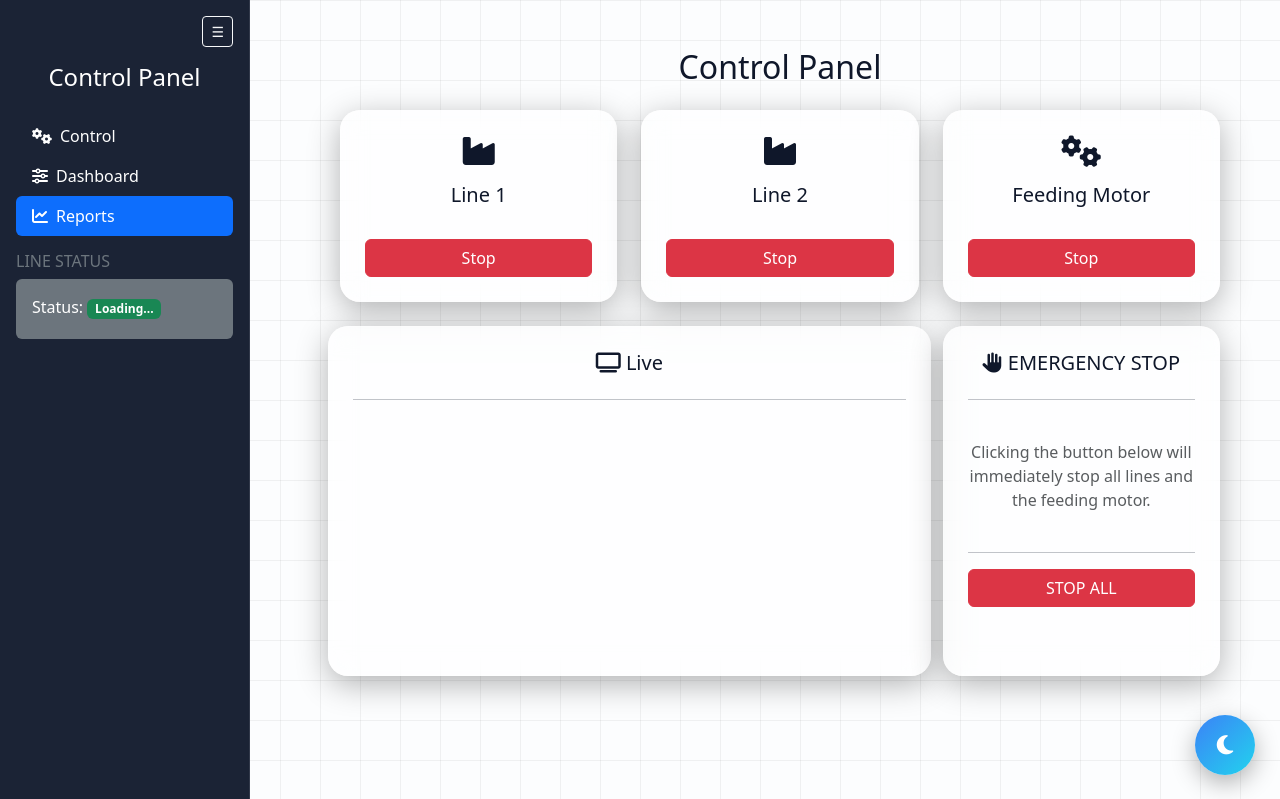
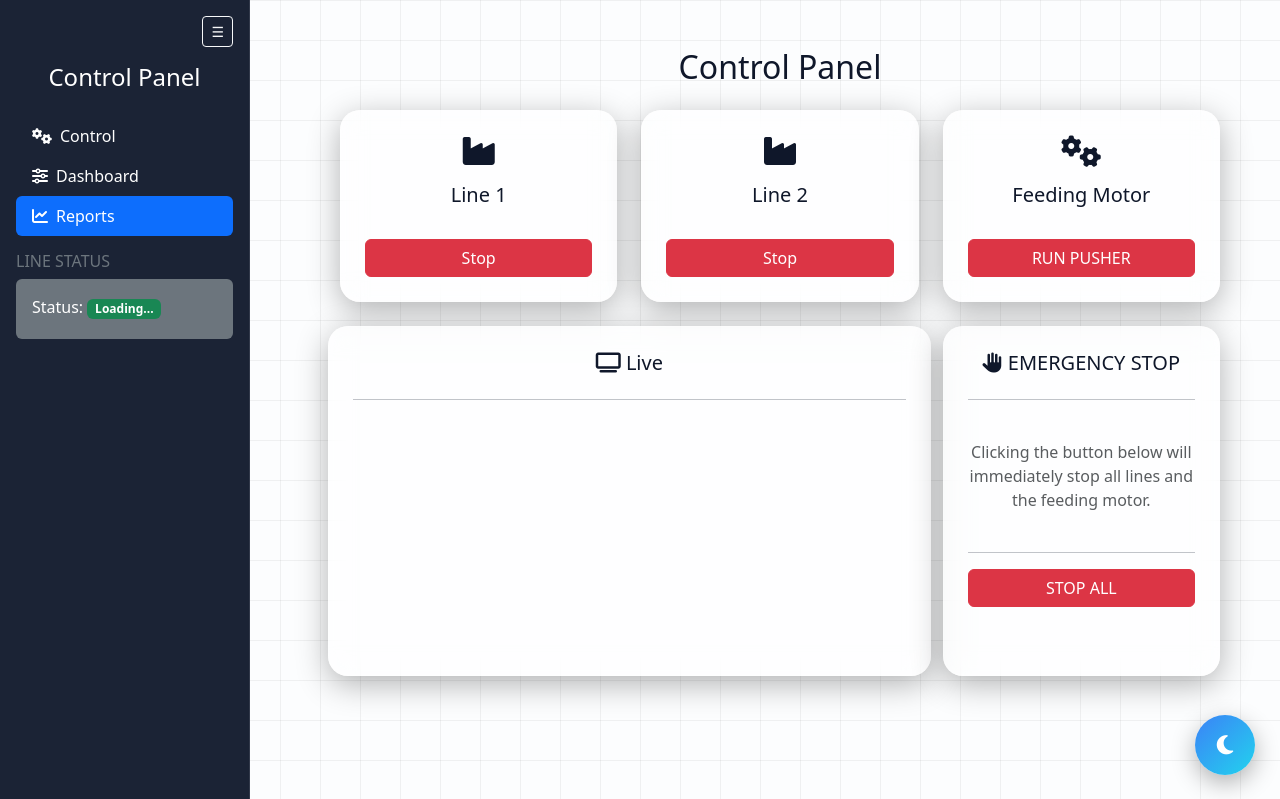
Before and after one commit to mosadnabil011/industrial-product-inspection-system, a Flask app: page / in a window 1280 px wide. Shown: the top 799 px of the page. Run offline with Flask 3, Linux system fonts and the light colour scheme; data comes from the database, SQL or seed files in the repository.

Commit message:
add run pusher to control form ui

```diff
--- a/routes/control.py
+++ b/routes/control.py
@@ -1,6 +1,7 @@
 from flask import Blueprint, jsonify
 
 control_bp = Blueprint("control", __name__)
+
 
 def init_control_routes(motor_controller):
 
@@ -11,7 +12,6 @@ def init_control_routes(motor_controller):
             "main_motor": state
         }), 200
 
-
     @control_bp.route("/toggle-bad", methods=["POST"])
     def toggle_bad_line():
         state = motor_controller.toggle_motor("bad")
@@ -19,13 +19,20 @@ def init_control_routes(motor_controller):
             "bad_motor": state
         }), 200
 
-    @control_bp.route("/toggle-pusher", methods=["POST"])
-    def toggle_pusher_line():
-        state = motor_controller.toggle_motor("pusher")
+    # @control_bp.route("/toggle-pusher", methods=["POST"])
+    # def toggle_pusher_line():
+    #     state = motor_controller.toggle_motor("pusher")
+    #     return jsonify({
+    #         "pusher_motor": state
+    #     }), 200
+
+    @control_bp.route("/run-pusher", methods=["POST"])
+    def run_pusher():
+        motor_controller.run_pusher()
         return jsonify({
-            "pusher_motor": state
+            "message": "Pusher started",
+            "duration": 8
         }), 200
-
 
     @control_bp.route("/emergency", methods=["POST"])
     def emergency():
@@ -35,12 +42,10 @@ def init_control_routes(motor_controller):
             **status
         }), 200
 
-
     @control_bp.route("/status", methods=["GET"])
     def status():
         return jsonify(
             motor_controller.get_status()
         ), 200
 
-
     return control_bp
--- a/static/js/main.js
+++ b/static/js/main.js
@@ -165,6 +165,29 @@ async function toggleMotor(typ, toggleTypeBtn) {
 }
 
 
+async function runPusher(button) {
+    button.disabled = true;
+    button.textContent = "RUNNING";
+
+    try {
+        await fetch("http://127.0.0.1:5000/api/control/run-pusher", {
+            method: "POST"
+        });
+
+        setTimeout(() => {
+            button.disabled = false;
+            button.textContent = "RUN PUSHER";
+        }, 8000);
+
+    } catch (err) {
+        console.error(err);
+        button.disabled = false;
+        button.textContent = "RUN PUSHER";
+    }
+}
+
+
+
 
 async function emergencyStop() {
     emergencyBtn.disabled = true;
--- a/templates/dashboard.html
+++ b/templates/dashboard.html
@@ -116,8 +116,12 @@
         <i class="fa-solid fa-gears fa-2x mb-3"></i>
         <h5>Feeding Motor</h5>
         <br />
-<button class="btn btn-danger" id="togglePusherBtn" onclick="toggleMotor('pusher', togglePusherBtn)">Stop</button>
-      </div>
+<button
+    class="btn btn-danger"
+    id="togglePusherBtn"
+    onclick="runPusher(this)">
+    RUN PUSHER
+</button>      </div>
     </div>
 
 
```
